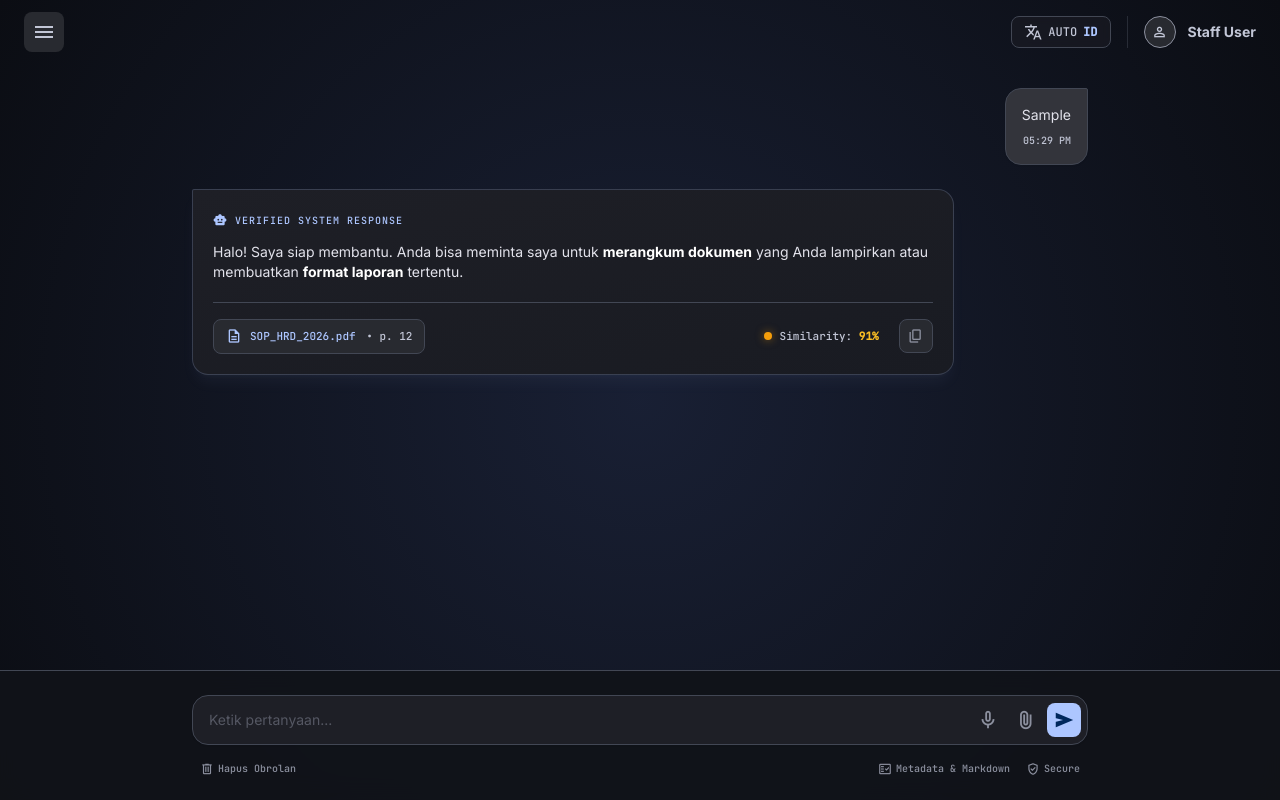
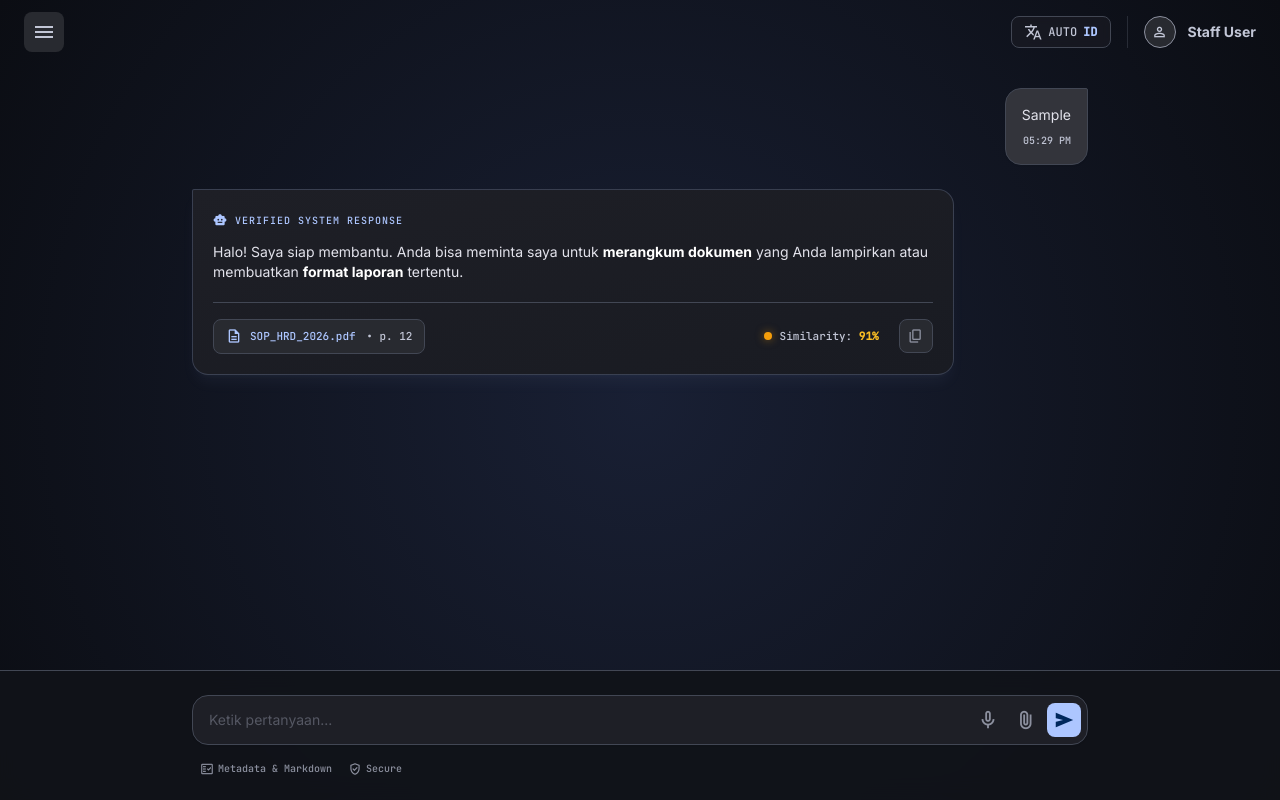
Before and after one commit to andhikaseptiansyah/RAG_LapisAI, a React (Vite) app: page / in a window 1280 px wide. Both pictures are taken after typing "Sample" into the empty fields and a click on the button "send". Built offline with nearby package versions, Linux system fonts and the light colour scheme.

Commit message:
remove menu hapus obrolan

```diff
--- a/src/components/ChatFooter.tsx
+++ b/src/components/ChatFooter.tsx
@@ -86,9 +86,6 @@ export const ChatFooter: React.FC<ChatFooterProps> = ({
         </div>
 
         <div className="flex justify-between items-center px-1 md:px-2 mt-1">
-          <button onClick={onClearChat} className="flex items-center gap-1 text-outline hover:text-error transition-colors font-mono text-[9px] md:text-[10px]">
-            <span className="material-symbols-outlined text-[12px] md:text-[14px]">delete</span> Hapus Obrolan
-          </button>
           <div className="flex gap-3 md:gap-4 text-[9px] md:text-[10px] font-mono text-outline">
             <span className="hidden sm:flex items-center gap-1"><span className="material-symbols-outlined text-[12px] md:text-[14px]">fact_check</span> Metadata & Markdown</span>
             <span className="flex items-center gap-1"><span className="material-symbols-outlined text-[12px] md:text-[14px]">verified_user</span> Secure</span>
```
